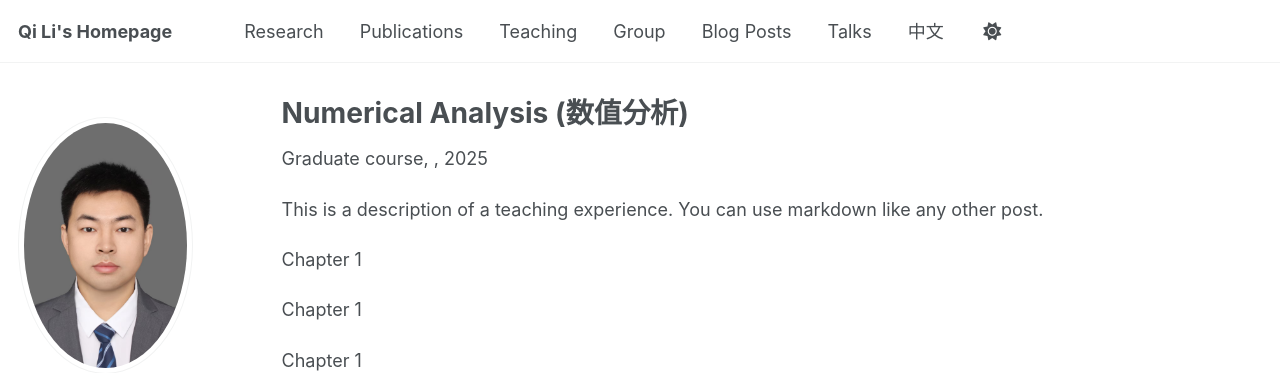
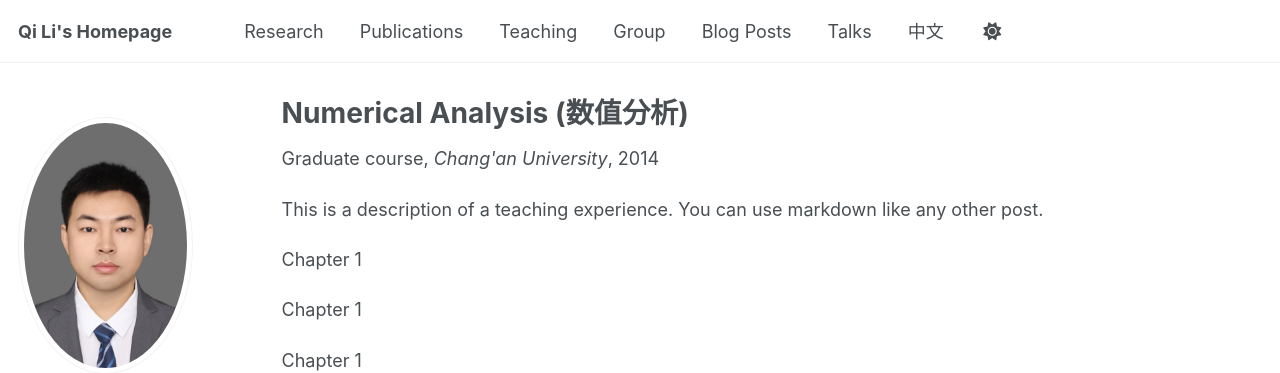
Before and after one commit to liqihao2000/liqihao2000.github.io, a Jekyll site: the page built from _teaching/NumericalAnalysis.md, in a window 1280 px wide and 1359 px high. Shown: the top 373 px of the window. Built offline with Jekyll 4.4.1, drawn with Linux system fonts in a browser that asks for light colours; some web fonts are replaced.

Commit message:
update info

```diff
--- a/_teaching/NumericalAnalysis.md
+++ b/_teaching/NumericalAnalysis.md
@@ -3,8 +3,8 @@ title: "Numerical Analysis (数值分析)"
 # collection: teaching
 type: "Graduate course"
 # permalink: /teaching/2014-spring-teaching-1
-# venue: "University 1, Department"
-# date: 2014-01-01
+venue: "Chang'an University"
+date: 2014-01-01
 # location: "City, Country"
 ---
 
```
